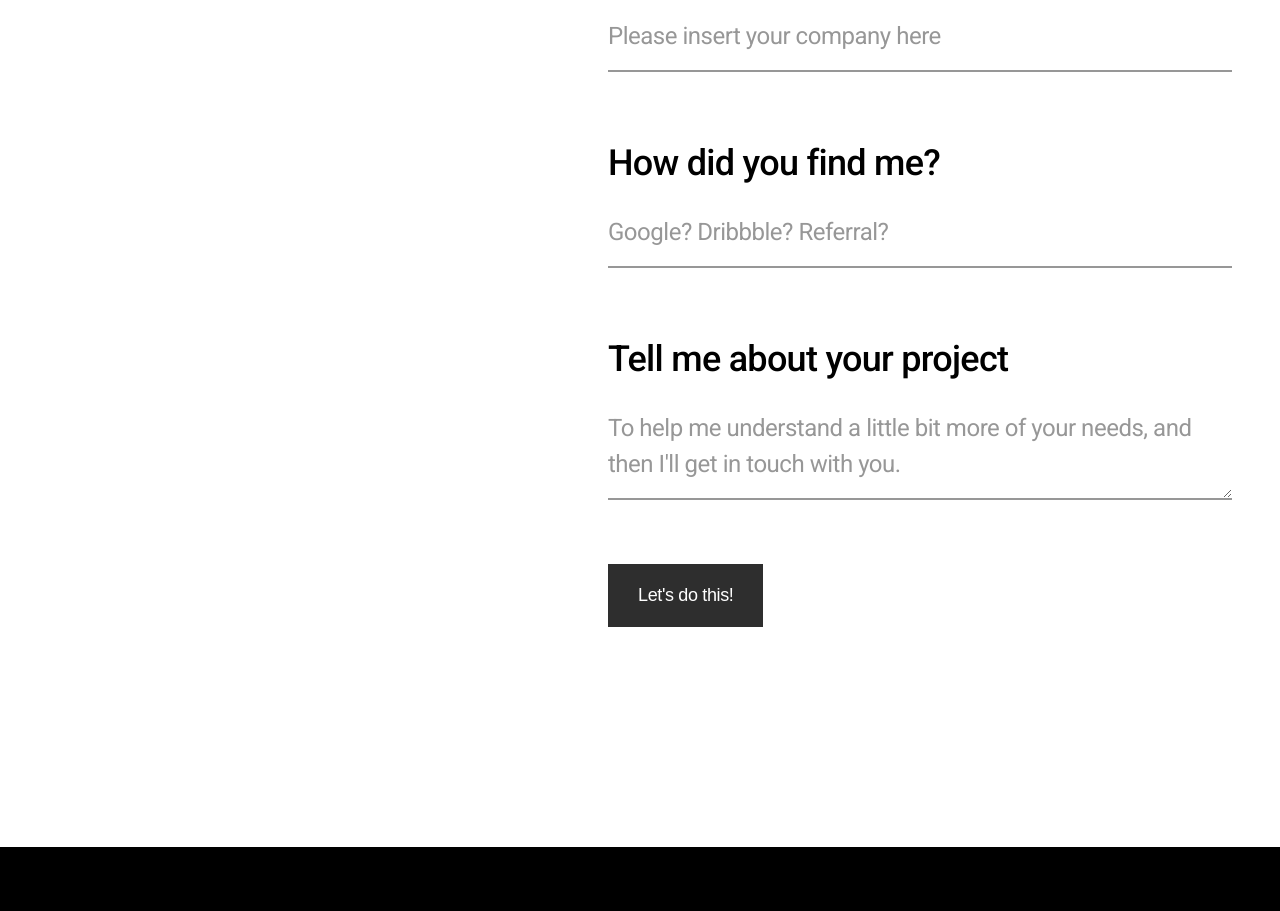
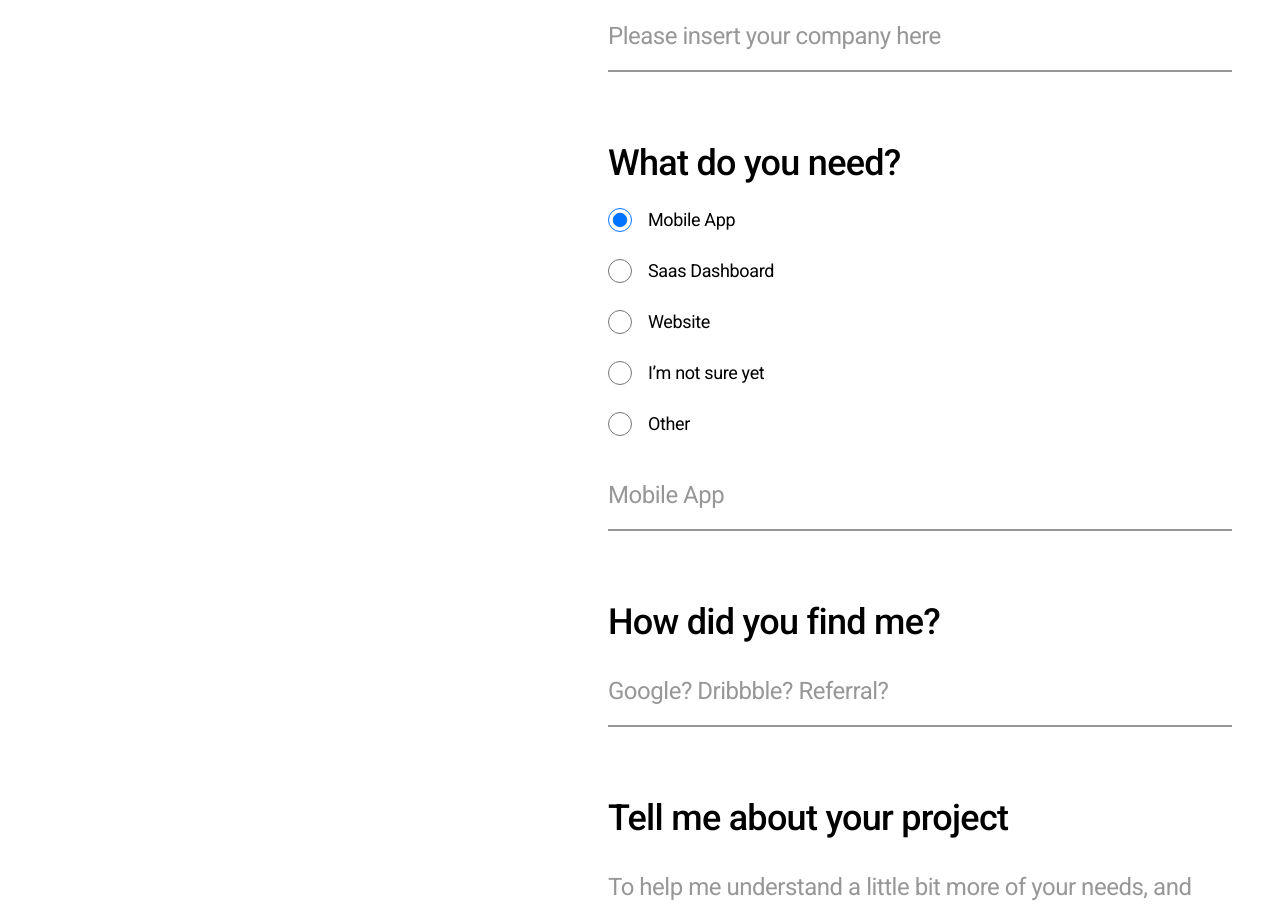
Before and after one commit to jadsonsantos/thalita-torres, a Next.js app: page /contact in a window 1280 px wide. Shown: the part 800-1711 px from the top of the page. Built offline with nearby package versions, Linux system fonts and the light colour scheme.

Commit message:
using new components

```diff
--- a/components/Form.js
+++ b/components/Form.js
@@ -2,6 +2,8 @@ import styles from '../styles/Form.module.scss'
 import Input from './Input'
 import { useState } from 'react'
 import TextArea from './TextArea'
+import Radio from './Radio'
+import Label from './Label'
 
 const Form = () => {
   const [name, setName] = useState('')
@@ -9,6 +11,7 @@ const Form = () => {
   const [company, setCompany] = useState('')
   const [source, setSource] = useState('')
   const [message, setMessage] = useState('')
+  const [project, setProject] = useState('Mobile App')
 
   return (
     <section className={styles.form}>
@@ -38,6 +41,25 @@ const Form = () => {
             value={company}
             setValue={setCompany}
           />
+          <Label label="What do you need?" />
+          <Radio
+            options={[
+              'Mobile App',
+              'Saas Dashboard',
+              'Website',
+              'I’m not sure yet',
+              'Other',
+            ]}
+            value={project}
+            setValue={setProject}
+          />
+          <Input
+            placeholder="If other, please insert your need here"
+            id="project"
+            type="text"
+            value={project}
+            setValue={setProject}
+          />
           <Input
             label="How did you find me?"
             placeholder="Google? Dribbble? Referral?"
@@ -51,6 +73,7 @@ const Form = () => {
             placeholder="To help me understand a little bit more of your needs, and then I'll get in touch with you."
             type="text"
             id="message"
+            rows="3"
             value={message}
             setValue={setMessage}
           />
```
